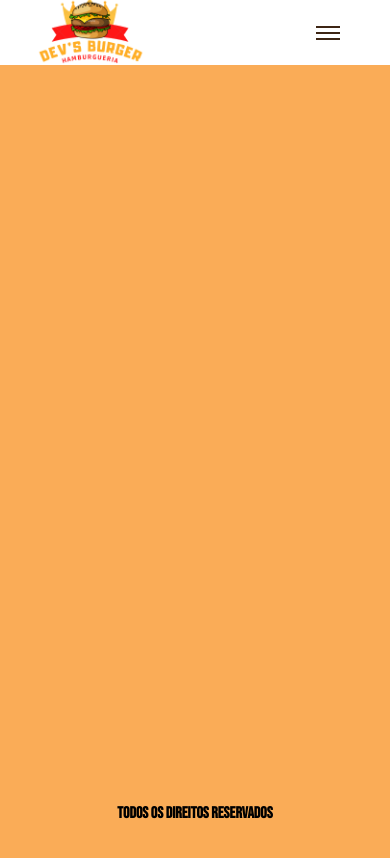
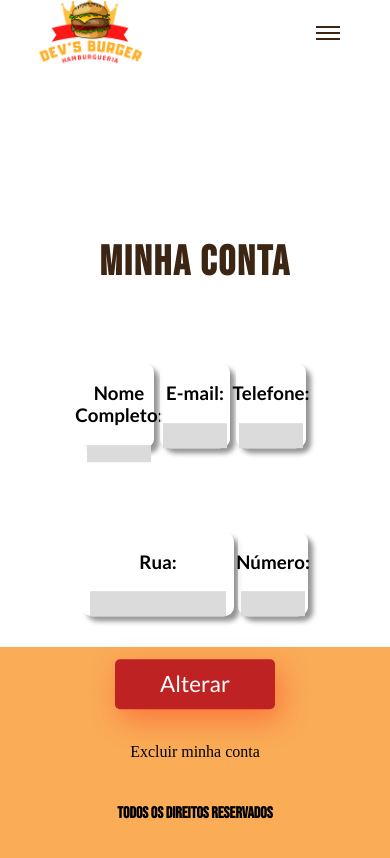
Before and after one commit to ViniciusSTeixeira/DevBurger, a React (Create React App) app: page /conta in a window 390 px wide. Shown: the top 858 px of the page. Built offline with nearby package versions, Linux system fonts and the light colour scheme.

Commit message:
:sparkles: feat: implementacao do painel minha conta

```diff
--- a/src/Routes/Router.js
+++ b/src/Routes/Router.js
@@ -1,7 +1,7 @@
 import React from "react";
 import { Routes, Route} from "react-router-dom";
-import Account from "../components/Account/Account.jsx";
 import Cadastro from "../components/Cadastre_se/Cadastre_se.jsx";
+import Conta from "../components/conta/conta.jsx";
 import Home from "../components/Home/Home";
 
 
@@ -10,7 +10,7 @@ const Rotas = () => {
         <Routes>
             <Route path="/" element={<Home />} />
             <Route path="cadastro" element={<Cadastro />} />
-            <Route patch="account" element={<Account />} />
+            <Route path="conta" element={<Conta />} />
         </Routes>
     )
  }
--- a/src/components/Account/Account.jsx
+++ /dev/null
@@ -1,23 +0,0 @@
-import React from "react";
-import "./Account.css"
-
-function Account() {
-
-  return (
-      <div id="main">
-        <div className="header-heading">
-
-            <h2>CADASTRE-SE</h2>
-            <p>
-              venha para nossa plataforma e receba ofertas, cupons e novidades!
-              Assim agilizamos seu pedido conosco para garantirmos seu
-              Devburguer <strong>SEM BUG</strong> nenhum!
-            </p>
-
-            <button>Enviar</button>
-
-        </div>
-      </div>
-    );
-  }
-  export default Account;
--- a/src/components/Cadastre_se/Cadastre_se.jsx
+++ b/src/components/Cadastre_se/Cadastre_se.jsx
@@ -1,9 +1,16 @@
 import React from "react";
+import { useNavigate } from "react-router-dom";
 import Button from "../Button/Button.jsx";
 import Input from "../Input/Input.jsx"
 import "./Cadastre_se.css"
 
 function Cadastro() {
+
+  const navigate = useNavigate()
+
+  function funcaoBtn() {
+    navigate('/conta')
+  }
 
   return (
       <div id="main">
@@ -28,7 +35,7 @@ function Cadastro() {
               <Input label="Complemento" />
             </form>
 
-            <Button>Enviar</Button>
+            <Button onClick={funcaoBtn}>Enviar</Button>
           </div>
         </div>
       </div>
--- /dev/null
+++ b/src/components/conta/conta.css
@@ -0,0 +1,92 @@
+.header-conta {
+  font-family: "Montserrat";
+  width: 60vw;
+  position: absolute;
+  left: 20%;
+  top: 55%;
+  text-align: left;
+  transform: translate(-25%, -55%);
+  display: flex;
+  flex-direction: column;
+  align-items: center;
+  text-align: center;
+}
+
+.header-conta h2{
+    font-family: "Bebas Neue";
+    font-size: 2.6rem;
+    letter-spacing: 2px;
+    color: #3d2514;
+}
+
+.perfil {
+  width: 30%;
+  height: 10vh;
+  font-family: "Lato";
+  display: flex;
+  flex-direction: column;
+  align-items: center;
+
+  text-align: center;
+  box-shadow: 5px 5px 5px rgba(0, 0, 0, 0.424);
+  border-radius: 10px;
+  background-color: rgba(255, 255, 255, 0.774);
+}
+
+.perfil input{
+  background-color: rgb(219, 219, 219);
+  width: 90%;
+  height: 30%;
+  text-align: center;
+}
+
+#perfil-rua{
+
+  width: 65%;
+
+}
+
+#card{
+  width: 100%;
+  height: 20vh;
+  display: flex;
+  align-items: center;
+  justify-content: space-evenly;
+}
+
+#perfil h2{
+  font-family: "Alfa Slab One";
+  color: #3d2514;
+  letter-spacing: 2px;
+  font-size: 3em;
+}
+
+#perfil  p{
+  color: black;
+}
+
+form{
+  width: 70vw;
+  display: flex;
+  flex-direction: column;
+  align-items: center;
+
+}
+
+@media (max-width: 1190px) {
+
+  .header-conta{
+    left: 50%;
+    top: 50%;
+    transform: translate(-50%, -50%);
+    text-align: center;
+  }
+
+}
+
+@media (max-width: 600px) {
+  .header-conta {
+    width: 60%;
+  }
+
+}
--- /dev/null
+++ b/src/components/conta/conta.jsx
@@ -0,0 +1,40 @@
+import React from "react";
+import Button from "../Button/Button";
+import "./conta.css";
+
+function Conta() {
+  return (
+    <div id="main">
+      <div className="header-conta">
+        <h2>Minha Conta</h2>
+        <div id="card">
+          <div className="perfil">
+            <h3>Nome Completo:</h3>
+            <input />
+          </div>
+          <div className="perfil">
+            <h3>E-mail:</h3>
+            <input />
+          </div>
+          <div className="perfil">
+            <h3>Telefone:</h3>
+            <input />
+          </div>
+        </div>
+        <div id="card">
+          <div id="perfil-rua" className="perfil">
+            <h3>Rua:</h3>
+            <input />
+          </div>
+          <div className="perfil">
+            <h3>Número:</h3>
+            <input />
+          </div>
+        </div>
+        <Button>Alterar</Button><br></br>
+        <p>Excluir minha conta</p>
+      </div>
+    </div>
+  );
+}
+export default Conta;
```
Also changed, not shown: src/components/Account/Account.css (deleted).
